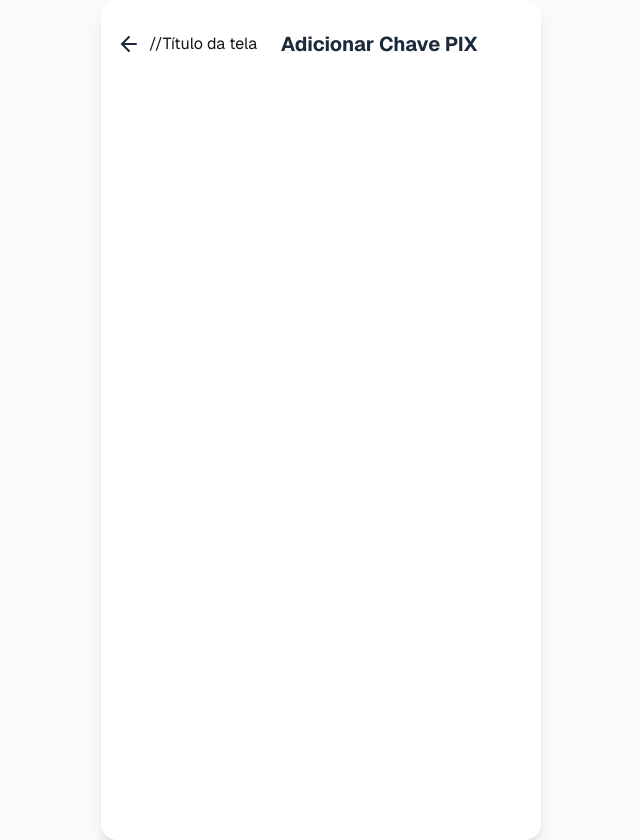
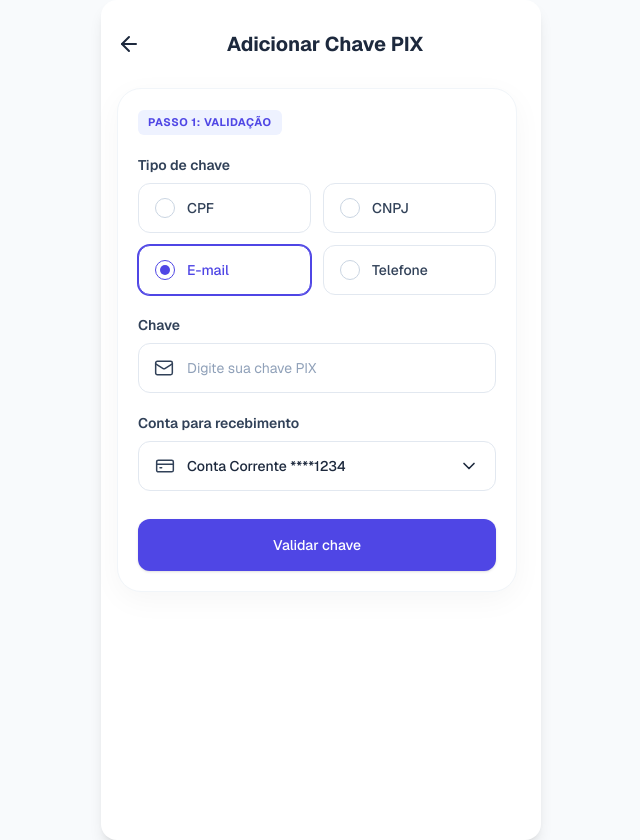
Before and after one commit to pauloisaque700/gc-projeto-pix, a Next.js app in the folder frontend/: page /pix/adicionar-chave in a window 1280 px wide. Shown: the whole page, without its empty margins (319-959 px from the left). Built offline with nearby package versions, Linux system fonts and the light colour scheme.

Commit message:
Adicionei um pouco de codigo

```diff
--- a/frontend/src/app/pix/adicionar-chave/page.tsx
+++ b/frontend/src/app/pix/adicionar-chave/page.tsx
@@ -1,22 +1,123 @@
+"use client";
+
 import { ArrowLeft } from "lucide-react";
+import { Mail, CreditCard, ChevronDown } from "lucide-react";
+import { useState } from "react";
 
 export default function PixScreen() {
+    const [tipoChave, setTipoChave] = useState('email');
+    const opcoesChave = [
+        { id: 'cpf', label: 'CPF' },
+        { id: 'cnpj', label: 'CNPJ' },
+        { id: 'email', label: 'E-mail' },
+        { id: 'telefone', label: 'Telefone' },
+    ];
+
   return (
-    // Simulador de tela de celular
+    //Simulador de tela de celular
     <div className="min-h-screen bg-slate-50 md:flex md:justify-center md:items-center">
       <main className="w-full min-h-screen bg-white px-4 py-6 flex flex-col font-sans md:max-w-[440px] md:min-h-[840px] md:shadow-lg md:rounded-2xl">
 
         {/* Cabeçalho da Tela, que tem a seta e o título */}
         <header className="flex items-center mb-6">
-          {/* Botão com ícone de Seta para Voltar pra tela anterior*/}
+          {/* Botão com ícone de Seta para Voltar pra tela anterior */}
           <button className="p-2 -ml-2 text-slate-800">
             <ArrowLeft className="w-6 h-6 stroke-2" />
           </button>
-          //Título da tela
+          {/* Título da tela */}
           <h1 className="text-xl font-bold text-slate-800 flex-1 text-center pr-6">
             Adicionar Chave PIX
           </h1>
         </header>
+
+        {/* Card */}
+        <div className="w-full max-w-[400px] bg-white rounded-3xl p-5 shadow-[0_8px_30px_rgb(0,0,0,0.04)] border border-slate-100 flex flex-col gap-5 font-sans">
+
+      {/* Tag do Passo */}
+      <div>
+        <span className="inline-block bg-[#EEF2FF] text-[#4F46E5] text-[11px] font-bold px-2.5 py-1 rounded-md tracking-wider">
+          PASSO 1: VALIDAÇÃO
+        </span>
+      </div>
+
+      {/* Seção: Tipo de Chave */}
+      <div className="flex flex-col gap-2">
+        <label className="text-sm font-semibold text-slate-700">
+          Tipo de chave
+        </label>
+
+        {/* Grid com os botões de rádio customizados */}
+        <div className="grid grid-cols-2 gap-3">
+          {opcoesChave.map((opcao) => {
+            const isSelected = tipoChave === opcao.id;
+            return (
+              <button
+                key={opcao.id}
+                type="button"
+                onClick={() => setTipoChave(opcao.id)}
+                className={`flex items-center gap-3 px-4 py-3.5 rounded-xl border text-sm font-medium transition-all text-left
+                  ${isSelected
+                    ? 'border-[#4F46E5] bg-white text-[#4F46E5] ring-1 ring-[#4F46E5]'
+                    : 'border-slate-200 bg-white text-slate-700 hover:border-slate-300'
+                  }`}
+              >
+                {/* Custom Radio Circle */}
+                <div className={`w-5 h-5 rounded-full border flex items-center justify-center transition-all shrink-0
+                  ${isSelected ? 'border-[#4F46E5]' : 'border-slate-300'}`}
+                >
+                  {isSelected && (
+                    <div className="w-2.5 h-2.5 rounded-full bg-[#4F46E5]" />
+                  )}
+                </div>
+                <span>{opcao.label}</span>
+              </button>
+            );
+          })}
+        </div>
+      </div>
+
+      {/* Seção: Input da Chave */}
+      <div className="flex flex-col gap-2">
+        <label className="text-sm font-semibold text-slate-700">
+          Chave
+        </label>
+        <div className="relative flex items-center">
+          <Mail className="absolute left-4 w-5 h-5 text-slate-700 stroke-[1.8]" />
+          <input
+            type="text"
+            placeholder="Digite sua chave PIX"
+            className="w-full pl-12 pr-4 py-3.5 bg-white border border-slate-200 rounded-xl text-sm placeholder-slate-400 focus:outline-none focus:border-[#4F46E5] text-slate-800 transition-colors"
+          />
+        </div>
+      </div>
+
+      {/* Seção: Conta para recebimento */}
+      <div className="flex flex-col gap-2">
+        <label className="text-sm font-semibold text-slate-700">
+          Conta para recebimento
+        </label>
+        <button
+          type="button"
+          className="w-full px-4 py-3.5 bg-white border border-slate-200 rounded-xl flex items-center justify-between text-sm font-medium text-slate-800 hover:border-slate-300 transition-colors text-left"
+        >
+          <div className="flex items-center gap-3">
+            <CreditCard className="w-5 h-5 text-slate-700 stroke-[1.8]" />
+            <span>Conta Corrente ****1234</span>
+          </div>
+          <ChevronDown className="w-5 h-5 text-slate-800 stroke-[2]" />
+        </button>
+      </div>
+
+      {/* Botão de Ação Principal */}
+      <button
+        type="button"
+        className="w-full bg-[#4F46E5] hover:bg-[#4338CA] text-white font-medium py-4 rounded-xl text-sm transition-colors mt-2 shadow-sm"
+      >
+        Validar chave
+      </button>
+
+    </div>
+
 
         {/* Conteúdo do Formulário */}
         <div className="flex-1">
```
